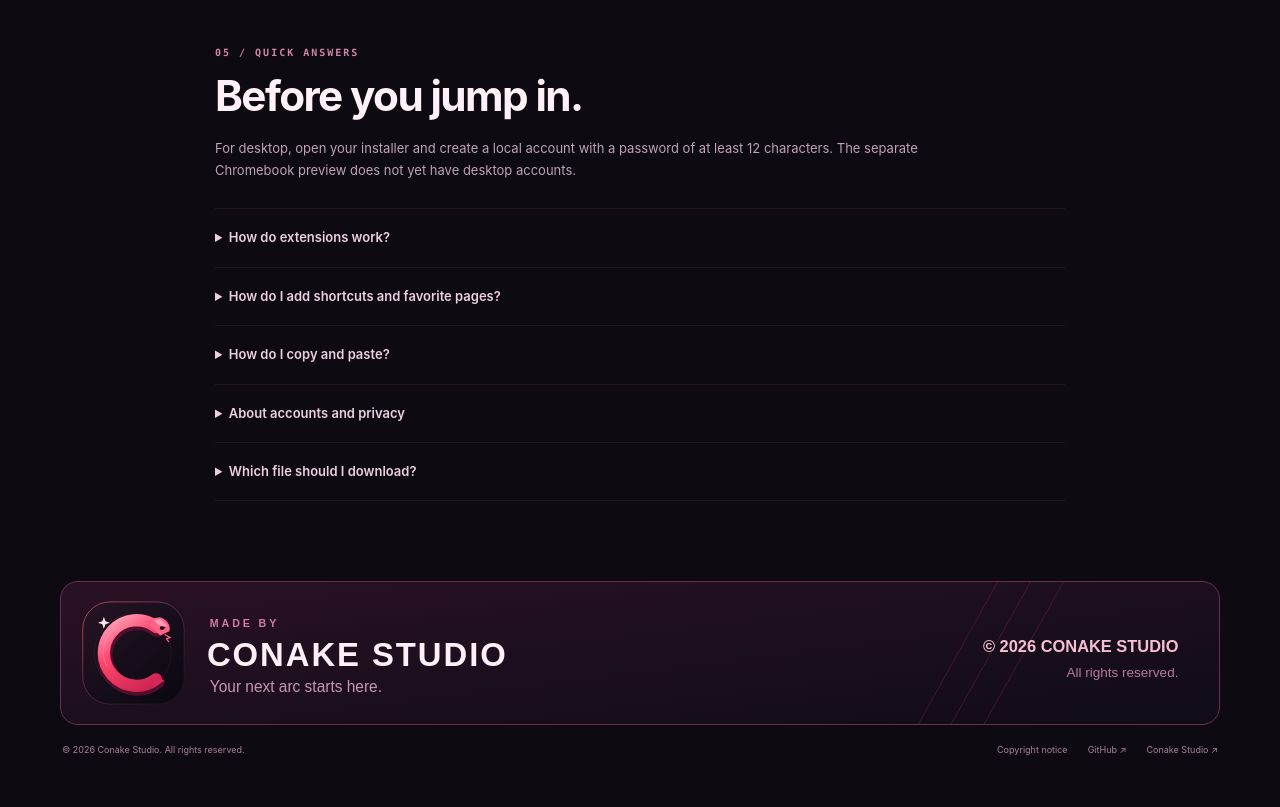
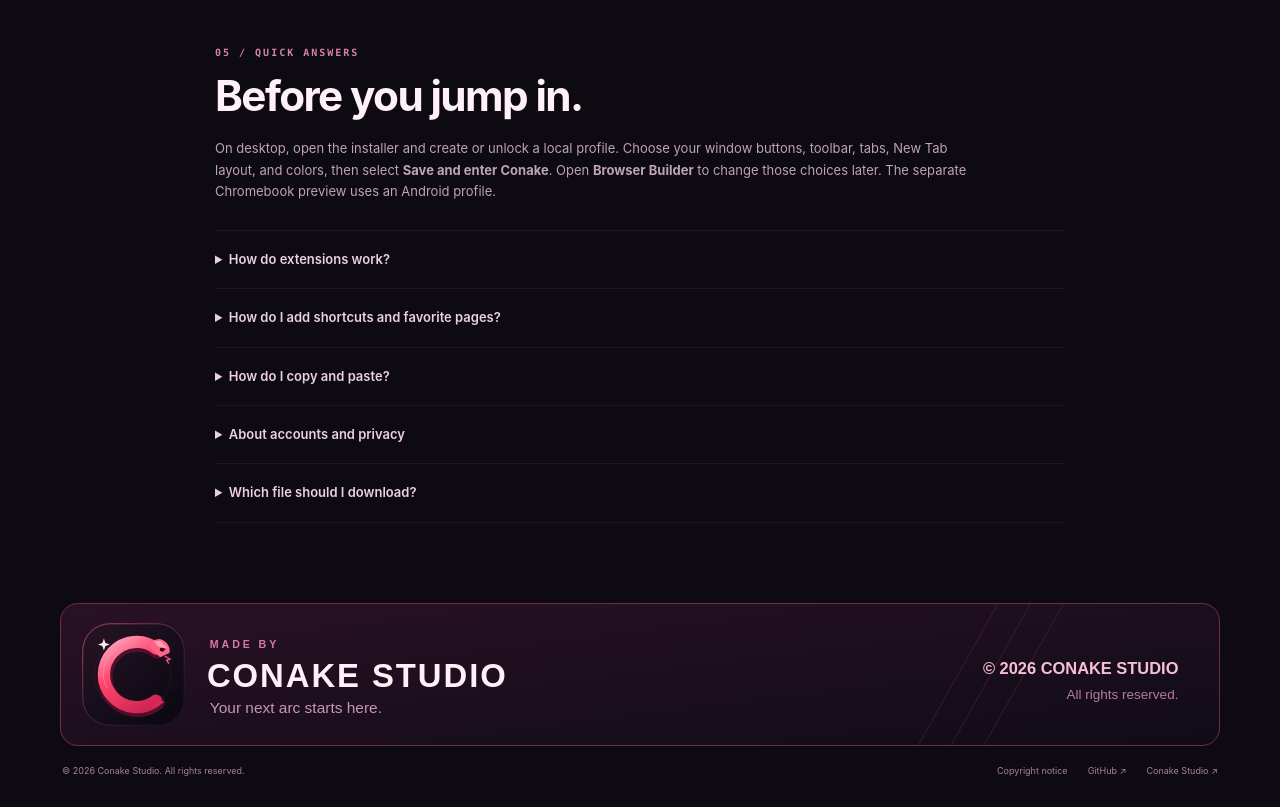
Before and after one commit to menacing-aura/Conake-Browser, a plain HTML site: page index.html in a window 1280 px wide. Shown: the part 2920-3727 px from the top of the page. Before the commit the page ends 3705 px from the top, so only its background shows below. Drawn offline with Linux system fonts and the light colour scheme.

Commit message:
Document required desktop UI setup

```diff
--- a/index.html
+++ b/index.html
@@ -115,7 +115,7 @@
     <section id="help" class="section help" aria-labelledby="help-title">
       <p class="eyebrow">05 / QUICK ANSWERS</p>
       <h2 id="help-title">Before you jump in.</h2>
-      <p class="section-intro">For desktop, open your installer and create a local account with a password of at least 12 characters. The separate Chromebook preview does not yet have desktop accounts.</p>
+      <p class="section-intro">On desktop, open the installer and create or unlock a local profile. Choose your window buttons, toolbar, tabs, New Tab layout, and colors, then select <strong>Save and enter Conake</strong>. Open <strong>Browser Builder</strong> to change those choices later. The separate Chromebook preview uses an Android profile.</p>
       <details><summary>How do extensions work?</summary><p>Open Extensions in Conake to review an extension’s source and website access before installing it. Enable extension mode, then lock and sign in again. The first format supports JavaScript and CSS content scripts for HTTP/HTTPS websites; it does not install arbitrary Chrome Web Store packages. Creators are not automatically reviewed.</p></details>
 <details id="favorites-help"><summary>How do I add shortcuts and favorite pages?</summary><p>On New Tab, choose <strong>+ Add shortcut</strong> to save a website link. A tile’s <strong>⋯</strong> button edits its name or address, or removes it. You can save up to 16 shortcuts.</p><p>Click the address-bar star or press <strong>Ctrl/Command+D</strong> to save the current page. The eight newest bookmarks appear on New Tab. Choose <strong>View all bookmarks</strong>, <strong>Ctrl/Command+B</strong> or <strong>Ctrl/Command+Shift+O</strong> to add, edit, search or remove favorites. Press <strong>F1</strong> for the keyboard guide. Favorites and shortcuts stay in your encrypted local profile; existing bookmarks are preserved.</p></details>
 <details><summary>How do I copy and paste?</summary><p>Right-click, or use a two-finger click on your trackpad, to open the context menu. Text fields offer Cut, Copy, Paste, Paste as Plain Text, Undo, Redo and Select All where available. You can also click <strong>Edit ▾</strong> beside Lock. It uses the page or browser field you last focused.</p><p>Keyboard shortcuts work too: Ctrl+C copies, Ctrl+X cuts, Ctrl+V pastes and Ctrl+A selects all. Use Command on Mac.</p></details>
```
